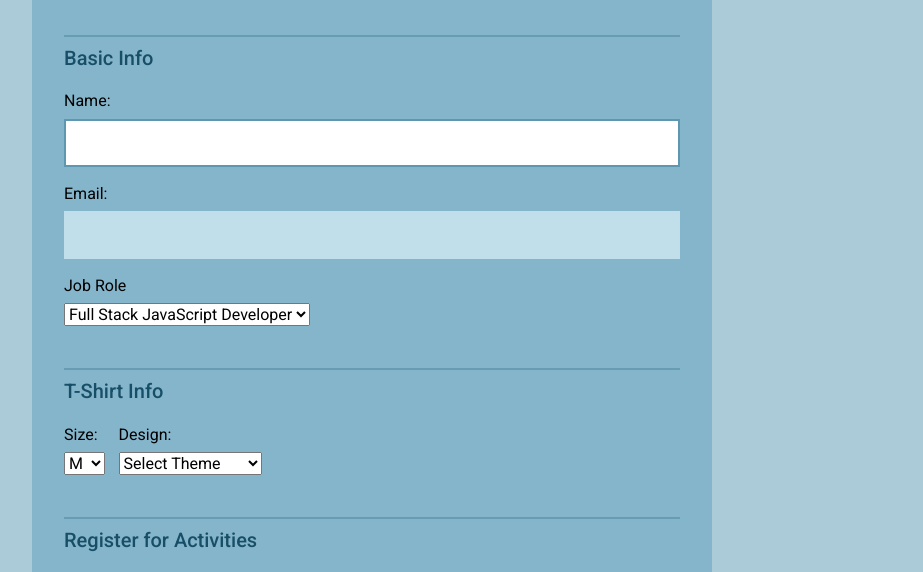
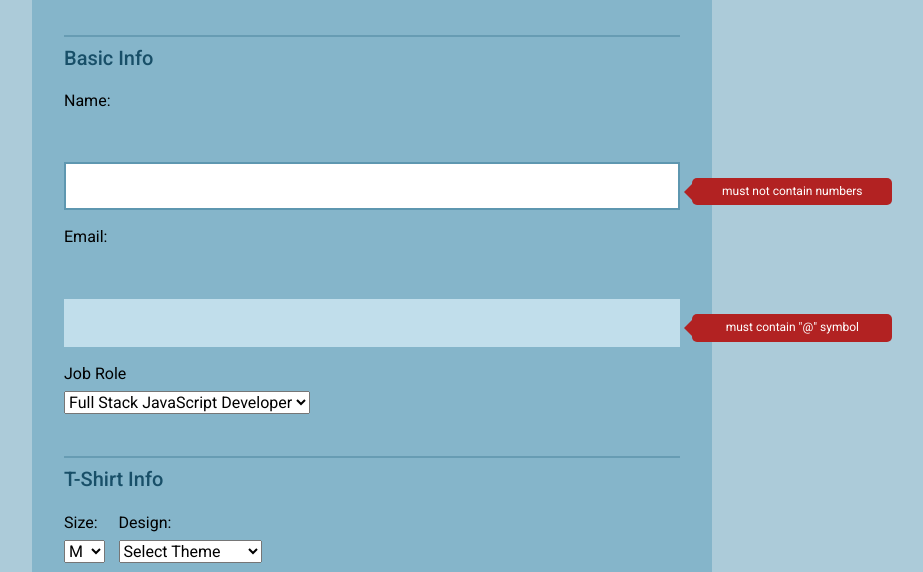
Before and after one commit to OmarGon82/Interactive-Form-, a plain HTML site: page index.html in a window 1280 px wide. Shown: the part 182-754 px from the top of the page, without its empty margins (268-1191 px from the left). Drawn offline with nearby package versions, Linux system fonts and the light colour scheme.

Commit message:
tooltips added not working properly

```diff
--- a/css/style.css
+++ b/css/style.css
@@ -180,21 +180,23 @@ button:hover {
 	}
 }
 
- .tooltip div p {
+
+
+.tooltip{
 	border-radius: 5px;
 	/* display: none; */
-	font-size: 1em;
+	font-size: 75%;
 	text-align: center;
-	position: absolute;
-	background: firebrick;
-	left:73%;
-	top: 53%;
-	width: 160px;
-	padding: 7px 10px;
+	position: relative;
+	background:firebrick;
+	left: 102%;
+	top: 55px;
+	width: 200px;
+	padding:7px 10px;
 	color: #fff;
 }
 
-  div p:after {
+.tooltip:after {
 	right: 100%;
 	top: 50%;
 	border: solid transparent;
@@ -204,7 +206,7 @@ button:hover {
 	position: absolute;
 	pointer-events: none;
 	border-color: rgba(136, 183, 213, 0);
-	border-right-color:firebrick;
+	border-right-color: firebrick;
 	border-width: 8px;
 	margin-top: -8px;
   }
--- a/js/script.js
+++ b/js/script.js
@@ -6,15 +6,15 @@ const $creditCard = $('#credit-card');
 const $payPal = $('fieldset div:nth-child(5)').attr("id", "paypal");
 const $bitCoin = $('fieldset div:nth-child(6)').attr("id", "bitcoin");
 
-$("#name").attr("class", "tooltip")
-const $nameToolTip = $('<div ><p class="tooltip" >name tool tip</p></div>');
+// $("#name").attr("class", "tooltip")
+const $nameToolTip = $('<p class="tooltip">must not contain numbers</p>');
 $nameToolTip.insertBefore("#name");
-$nameToolTip.hide()
+// $nameToolTip.hide()
 
-$("#mail").attr("class", "tooltip")
-const $emaillToolTip = $('<div><p class="tooltip" >email tool tip</p></div>');
+// $("#mail").attr("class", "tooltip")
+const $emaillToolTip = $('<p class="tooltip">must contain "@" symbol</p>');
 $emaillToolTip.insertBefore('#mail')
-$emaillToolTip.hide()
+// $emaillToolTip.hide()
 
 
 //set default focus to name input box
@@ -130,7 +130,7 @@ const $cvv = $('#cvv');
 
 function validName(name) {
     if (name.val() === "" || /\d+/.test(name.val())) {
-        $nameToolTip.show()
+        // $nameToolTip.show()
       name.css('borderColor', 'red');
         return false;
     }
@@ -140,7 +140,7 @@ function validName(name) {
 
 function validEmail(email) {
     if (email.val() === "" || !(/(\w+@\w+)(\.com|\.net|\.co)/ .test(email.val())) ) {
-        $emaillToolTip.show()
+        // $emaillToolTip.show()
         email.css('borderColor', 'red');
           return false;
       }
```
